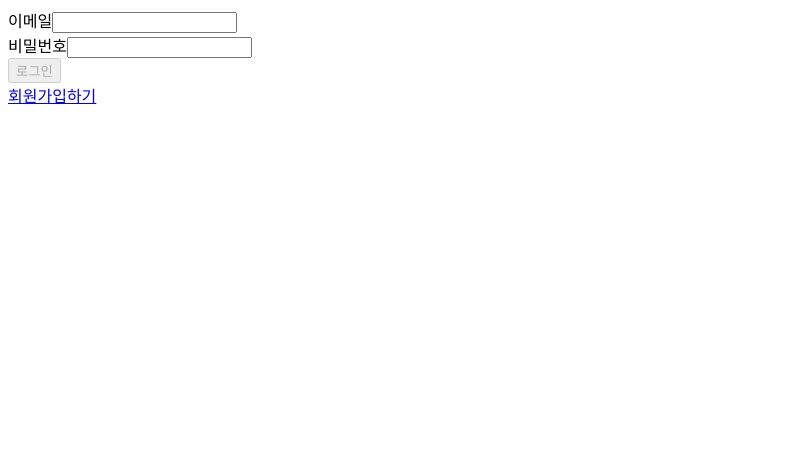
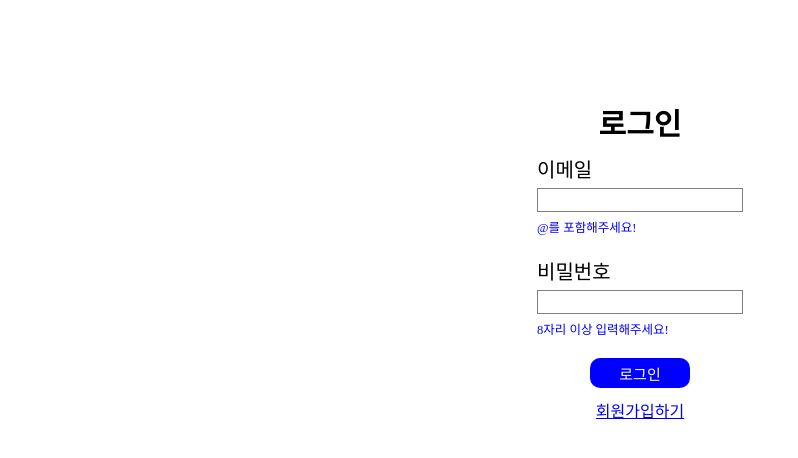
Before and after one commit to plumpsqrl9744/wanted-pre-onboarding-frontend, a React (Create React App) app: page /signin in a window 1280 px wide. Shown: the top 458 px of the page, without its empty margins (0-798 px from the left). Built offline with nearby package versions, Linux system fonts and the light colour scheme.

Commit message:
feat: 간단한 css추가

```diff
--- a/src/components/SignIn.jsx
+++ b/src/components/SignIn.jsx
@@ -49,12 +49,14 @@ const SignIn = () => {
 
     return (
         <StSignInWrapper>
+            <StTitle>로그인</StTitle>
             <StInputWrapper>
                 <label>이메일</label>
                 <input
                     data-testid="email-input"
                     onChange={onChangeHandler}
                     name = "id"/>
+                <StValidation>@를 포함해주세요!</StValidation>
             </StInputWrapper>
             <StInputWrapper>
                 <label>비밀번호</label>
@@ -63,6 +65,7 @@ const SignIn = () => {
                     type = "password"
                     onChange={onChangeHandler}
                     name = "password" />
+                    <StValidation>8자리 이상 입력해주세요!</StValidation>
             </StInputWrapper>
             <StInputWrapper>
                 <button
@@ -78,5 +81,43 @@ const SignIn = () => {
 
 export default SignIn;
 
-const StSignInWrapper = styled.div``
-const StInputWrapper = styled.div``
+const StSignInWrapper = styled.div`
+    display : flex;
+    flex-direction : column;
+    align-items: center;
+    margin : 100px;
+`
+
+const StTitle = styled.div`
+    font-size : 30px;
+    font-weight : 600;
+`
+
+const StValidation = styled.div`
+    font-size : 12.5px;
+    color : blue;
+`
+const StInputWrapper = styled.div`
+    margin : 10px;
+    display : flex;
+    flex-direction : column;
+    label {
+        font-size : 20px;
+        margin-bottom : 5px;
+    }
+    input {
+        border : 1px solid gray;
+        width : 200px;
+        height : 20px;
+        margin-bottom : 5px;
+    }
+    button {
+        border : 0px;
+        width : 100px;
+        height : 30px;
+        border-radius : 10px;
+        background-color : blue;
+        font-size : 15px;
+        color : white;
+    }
+`
--- a/src/components/SignUp.jsx
+++ b/src/components/SignUp.jsx
@@ -54,6 +54,7 @@ const SignUp = () => {
                     onChange={onChangeHandler}
                     name = "id"
                     />
+                    <StValidation>@를 포함해주세요!</StValidation>
             </StInputWrapper>
             <StInputWrapper>
                 <label>비밀번호</label>
@@ -63,6 +64,7 @@ const SignUp = () => {
                     onChange={onChangeHandler}
                     name = "password"
                     />
+                    <StValidation>8자리 이상 입력해주세요!</StValidation>
             </StInputWrapper>
             <StInputWrapper>
                 <button
@@ -88,7 +90,30 @@ const StTitle = styled.div`
     font-weight : 600;
 `
 const StInputWrapper = styled.div`
-    align-items: center;
-    margin : 20px;
-    width : 400px;
+    margin : 10px;
+    display : flex;
+    flex-direction : column;
+    label {
+        font-size : 20px;
+        margin-bottom : 5px;
+    }
+    input {
+        border : 1px solid gray;
+        width : 200px;
+        height : 20px;
+        margin-bottom : 5px;
+    }
+    button {
+        border : 0px;
+        width : 100px;
+        height : 30px;
+        border-radius : 10px;
+        background-color : blue;
+        font-size : 15px;
+        color : white;
+    }
 `
+const StValidation = styled.div`
+    font-size : 12.5px;
+    color : blue;
+`
```
